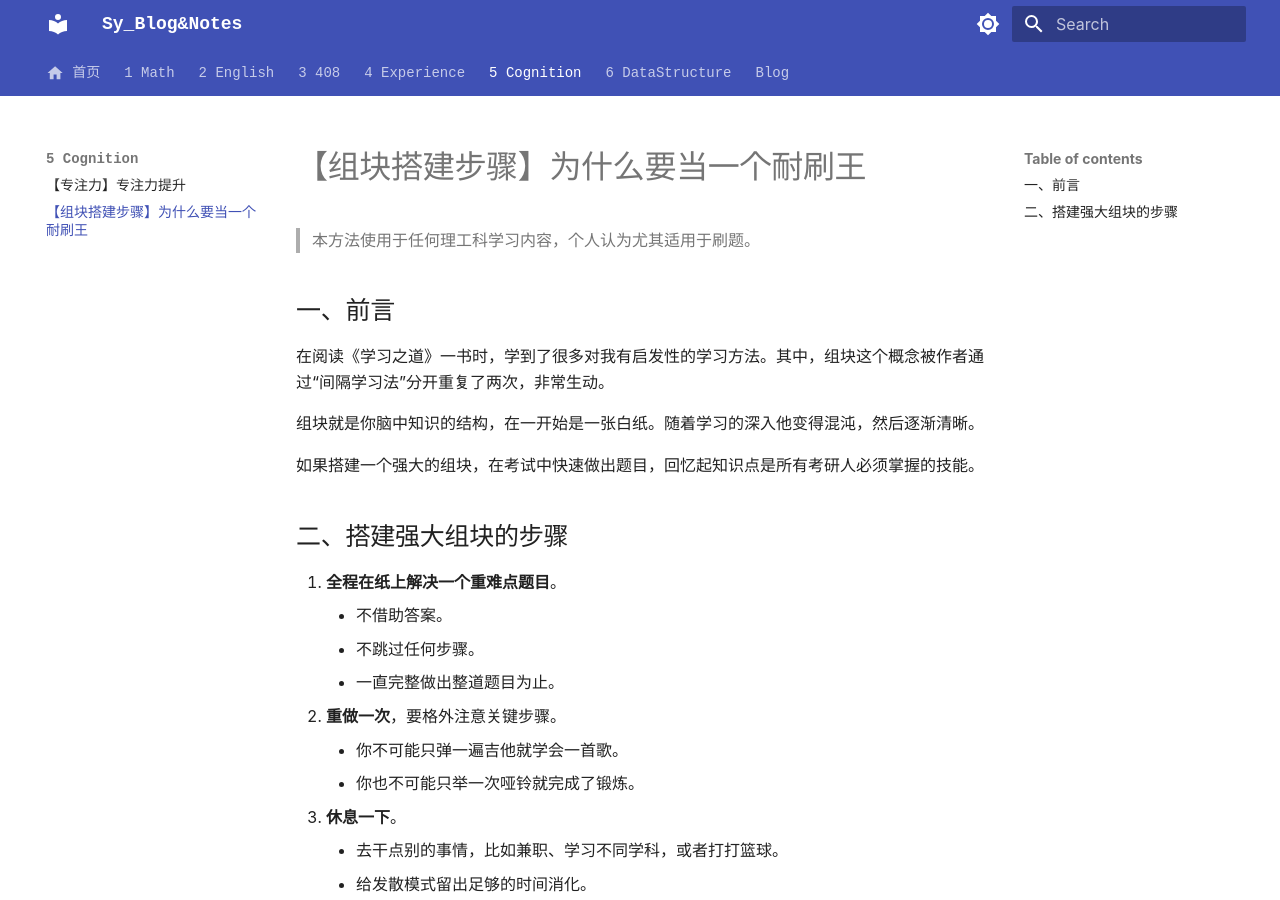
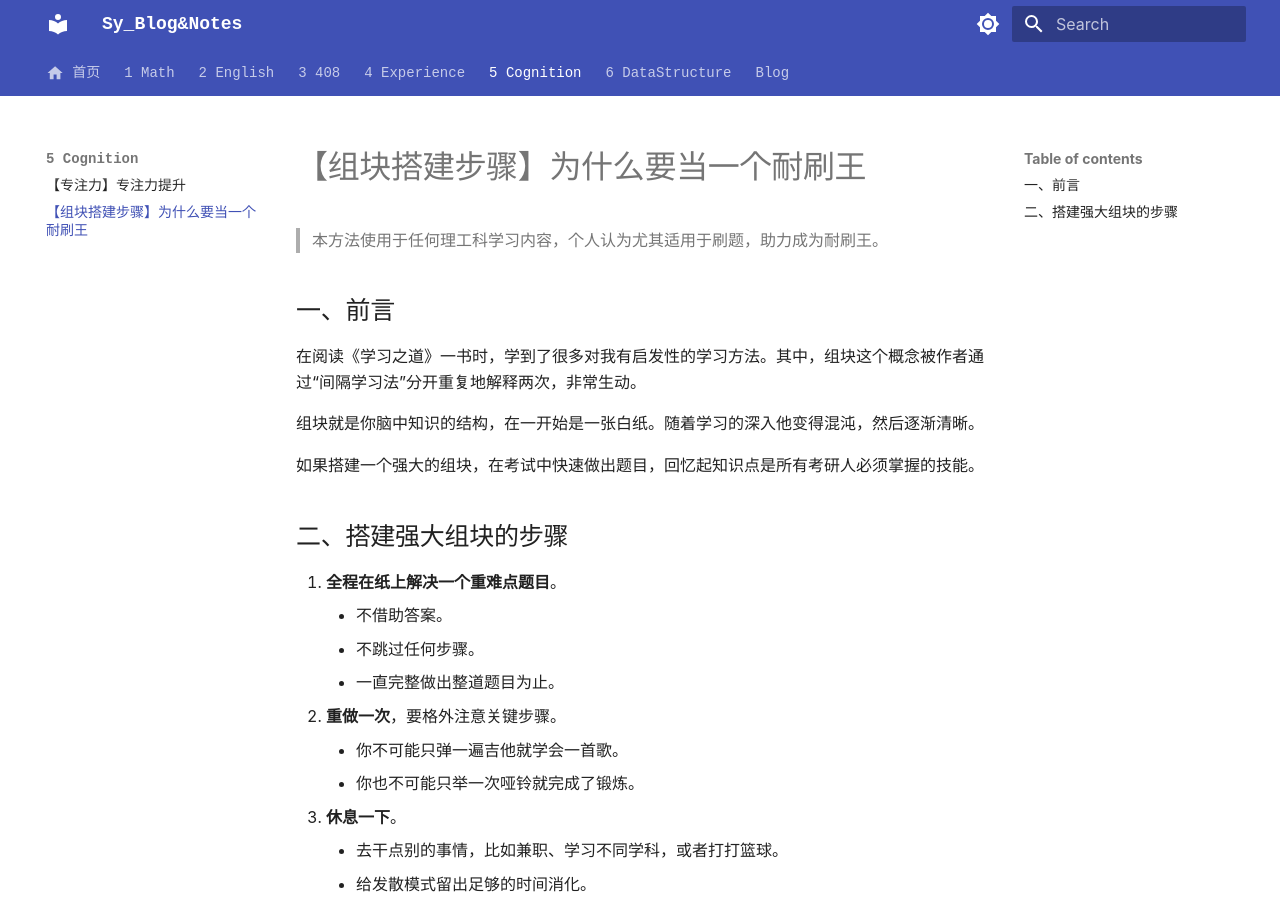
Before and after one commit to syiooo/syiooo.github.io, an MkDocs documentation site: the page built from docs/5_Cognition/【组块搭建步骤】为什么要当一个耐刷王.md, in a window 1280 px wide and 900 px high. Built offline with MkDocs 1.6.1 and Material for MkDocs 9.7.7, drawn with Linux system fonts in a browser that asks for light colours; comment, search, counter and statistics services are not loaded.

Commit message:
搭建组块

```diff
--- a/docs/5_Cognition/【组块搭建步骤】为什么要当一个耐刷王.md
+++ b/docs/5_Cognition/【组块搭建步骤】为什么要当一个耐刷王.md
@@ -1,6 +1,7 @@
-> 本方法使用于任何理工科学习内容，个人认为尤其适用于刷题。
+> 本方法使用于任何理工科学习内容，个人认为尤其适用于刷题，助力成为耐刷王。
 ## 一、前言
-在阅读《学习之道》一书时，学到了很多对我有启发性的学习方法。其中，组块这个概念被作者通过“间隔学习法”分开重复了两次，非常生动。
+
+在阅读《学习之道》一书时，学到了很多对我有启发性的学习方法。其中，组块这个概念被作者通过“间隔学习法”分开重复地解释两次，非常生动。
 
 组块就是你脑中知识的结构，在一开始是一张白纸。随着学习的深入他变得混沌，然后逐渐清晰。
 
```
